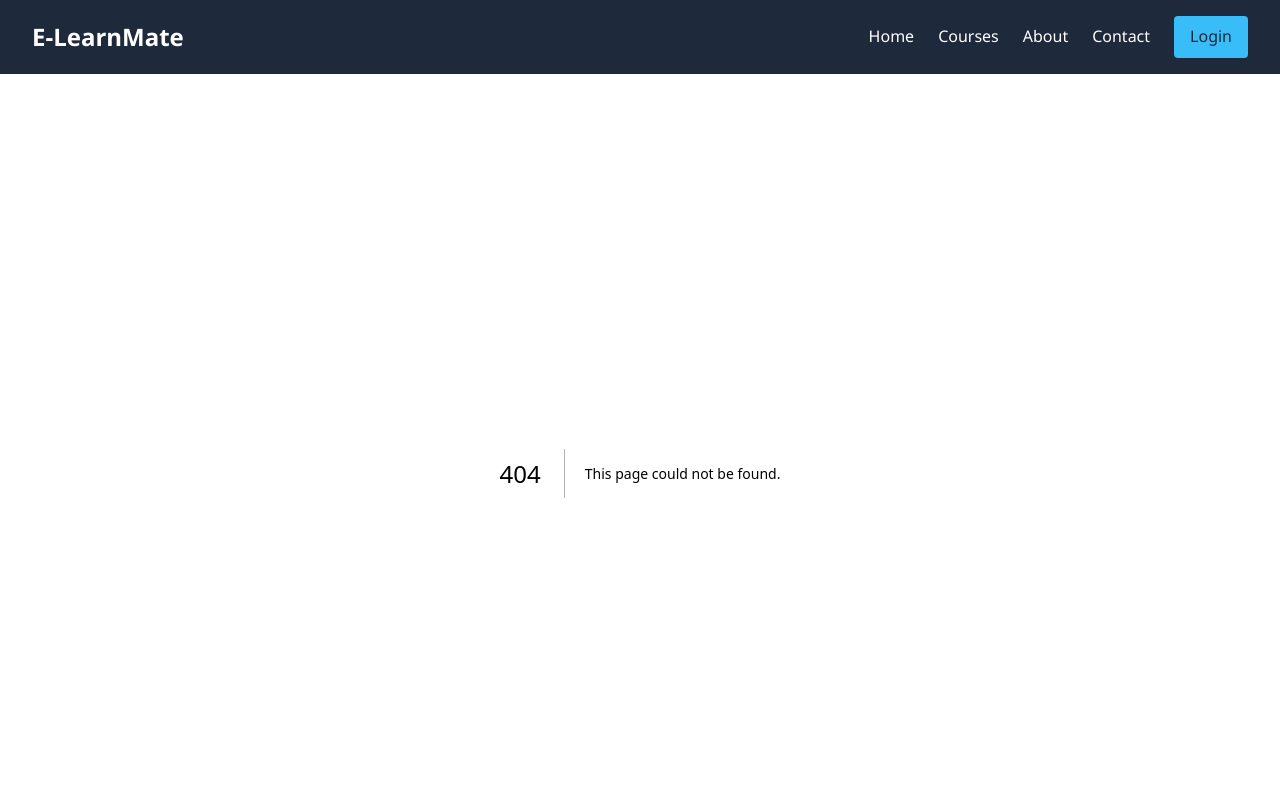
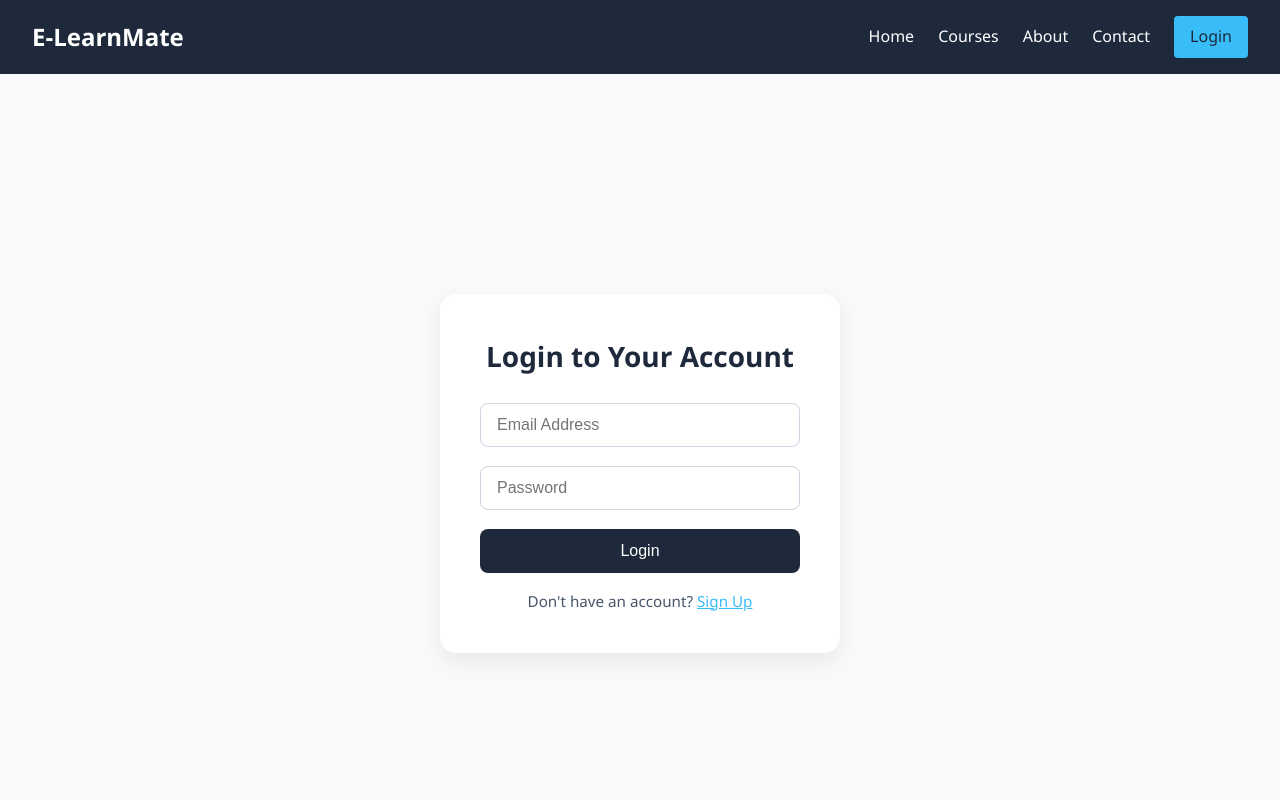
Before and after one commit to sahilwebdev21/E-LearnMate, a Next.js app in the folder frontend/: page /auth/login in a window 1280 px wide. Before the commit this address had no page. Shown: the top 800 px of the page. Built offline with nearby package versions, Linux system fonts and the light colour scheme.

Commit message:
`Sign Up & Login Pages with Clean Forms`

```diff
--- /dev/null
+++ b/frontend/src/app/auth/login/page.tsx
@@ -0,0 +1,17 @@
+export default function LoginPage() {
+  return (
+    <section className="el-auth-section">
+      <div className="el-auth-wrapper">
+        <h1 className="el-auth-title">Login to Your Account</h1>
+        <form className="el-auth-form">
+          <input type="email" placeholder="Email Address" className="el-auth-input" required />
+          <input type="password" placeholder="Password" className="el-auth-input" required />
+          <button type="submit" className="el-auth-button">Login</button>
+        </form>
+        <p className="el-auth-link-text">
+          Don't have an account? <a href="/auth/signup">Sign Up</a>
+        </p>
+      </div>
+    </section>
+  );
+}
--- a/frontend/src/app/globals.css
+++ b/frontend/src/app/globals.css
@@ -270,3 +270,77 @@ body {
     width: 50%;
   }
 }
+
+/* === AUTH PAGES === */
+
+.el-auth-section {
+  display: flex;
+  justify-content: center;
+  align-items: center;
+  padding: 4rem 1rem;
+  background-color: #f8fafc;
+  min-height: 100vh;
+}
+
+.el-auth-wrapper {
+  background: #ffffff;
+  padding: 2.5rem;
+  border-radius: 1rem;
+  box-shadow: 0 8px 24px rgba(0, 0, 0, 0.08);
+  max-width: 400px;
+  width: 100%;
+}
+
+.el-auth-title {
+  font-size: 1.75rem;
+  font-weight: bold;
+  margin-bottom: 1.5rem;
+  text-align: center;
+  color: #1e293b;
+}
+
+.el-auth-form {
+  display: flex;
+  flex-direction: column;
+  gap: 1.2rem;
+}
+
+.el-auth-input {
+  padding: 0.75rem 1rem;
+  border: 1px solid #cbd5e1;
+  border-radius: 8px;
+  font-size: 1rem;
+  transition: border-color 0.3s;
+}
+
+.el-auth-input:focus {
+  outline: none;
+  border-color: #38bdf8;
+}
+
+.el-auth-button {
+  padding: 0.8rem 1rem;
+  background-color: #1e293b;
+  color: #ffffff;
+  border: none;
+  border-radius: 8px;
+  font-size: 1rem;
+  cursor: pointer;
+  transition: background-color 0.3s;
+}
+
+.el-auth-button:hover {
+  background-color: #0f172a;
+}
+
+.el-auth-link-text {
+  margin-top: 1rem;
+  text-align: center;
+  font-size: 0.95rem;
+  color: #475569;
+}
+
+.el-auth-link-text a {
+  color: #38bdf8;
+  text-decoration: underline;
+}
--- a/frontend/src/components/Navbar.tsx
+++ b/frontend/src/components/Navbar.tsx
@@ -16,7 +16,7 @@ export default function Navbar() {
         <Link href="/courses">Courses</Link>
         <Link href="/about">About</Link>
         <Link href="/contact">Contact</Link>
-        <Link href="/login" className="el-login-btn">Login</Link>
+        <Link href="/auth/login" className="el-login-btn">Login</Link>
       </nav>
       <button className="el-nav-toggle" onClick={() => setIsOpen(!isOpen)}>
         ☰
```
Also changed, not shown: frontend/src/app/auth/signup/page.tsx (added, +19 -0 lines).
